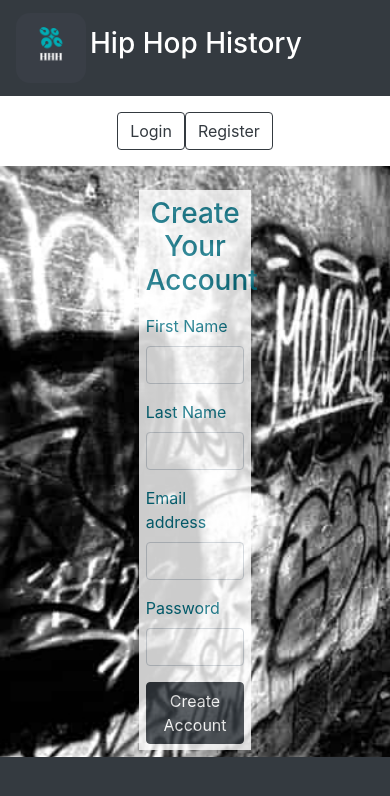
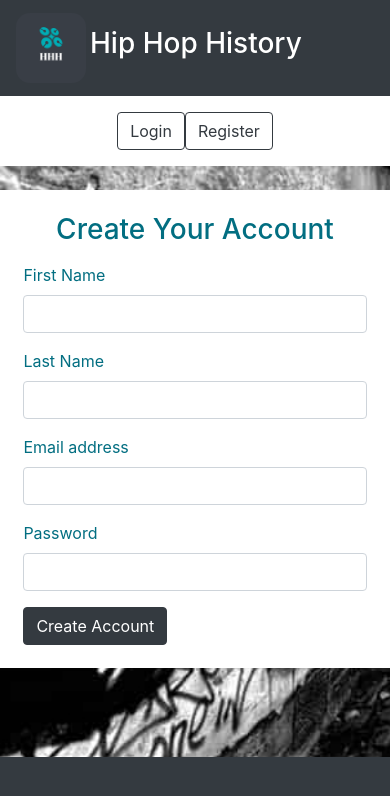
Before and after one commit to Nicholas-Huang713/Hip-Hop-History, a React (Create React App) app in the folder client/: page /register in a window 390 px wide. Shown: the top 796 px of the page. Built offline with nearby package versions, Linux system fonts and the light colour scheme; no server answers.

Commit message:
hip hop app update

```diff
--- a/client/src/App.css
+++ b/client/src/App.css
@@ -25,7 +25,7 @@
 
 .logform-container {
   background-color: white;
-  opacity: 80%;
+  /* opacity: 80%; */
 }
 
 .logform-style {
@@ -43,7 +43,7 @@
 
 .regform-container {
   background-color: white;
-  opacity: 80%;
+  /* opacity: 80%; */
 }
 
 .regform-style{
--- a/client/src/components/Login.js
+++ b/client/src/components/Login.js
@@ -5,7 +5,7 @@ import axios from 'axios';
 class Login extends React.Component {
     constructor(props){
         super(props);
-        this.state ={
+        this.state = {
             email: "",
             password: "",
             errorMsg: ""
@@ -52,7 +52,6 @@ class Login extends React.Component {
         const {errorMsg} = this.state;
         return (
           <div className="logform-bg mt-3">
-            <h1 className="text-white">Login Page</h1>
             <div className="row">
                 <div className="col-sm"></div>
                 <div className="col-sm">
--- a/client/src/components/Registration.js
+++ b/client/src/components/Registration.js
@@ -65,8 +65,8 @@ class Registration extends React.Component {
         return (
             <div className="regform-bg mt-3">
                 <div className="row">
-                    <div className="col"></div>
-                    <div className="col">
+                    <div className="col-sm"></div>
+                    <div className="col-sm-6">
                         <div className="regform-container mt-4">
                             <form className="regform-style" onSubmit={this.handleRegister}>
                                 <h3 className="text-center">Create Your Account</h3>
@@ -111,7 +111,7 @@ class Registration extends React.Component {
                             </form>
                         </div>
                     </div>
-                    <div className="col"></div>
+                    <div className="col-sm"></div>
                 </div>
             </div>
         )
```
